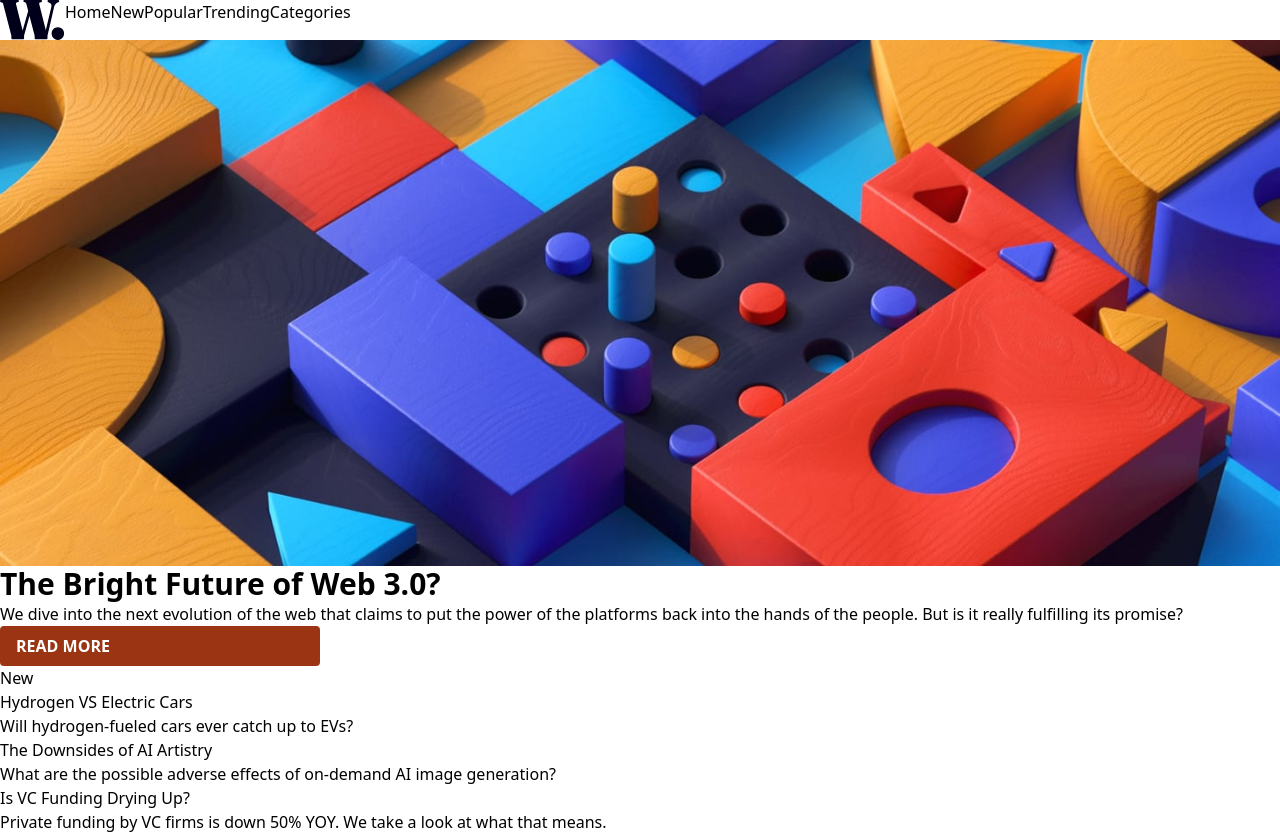
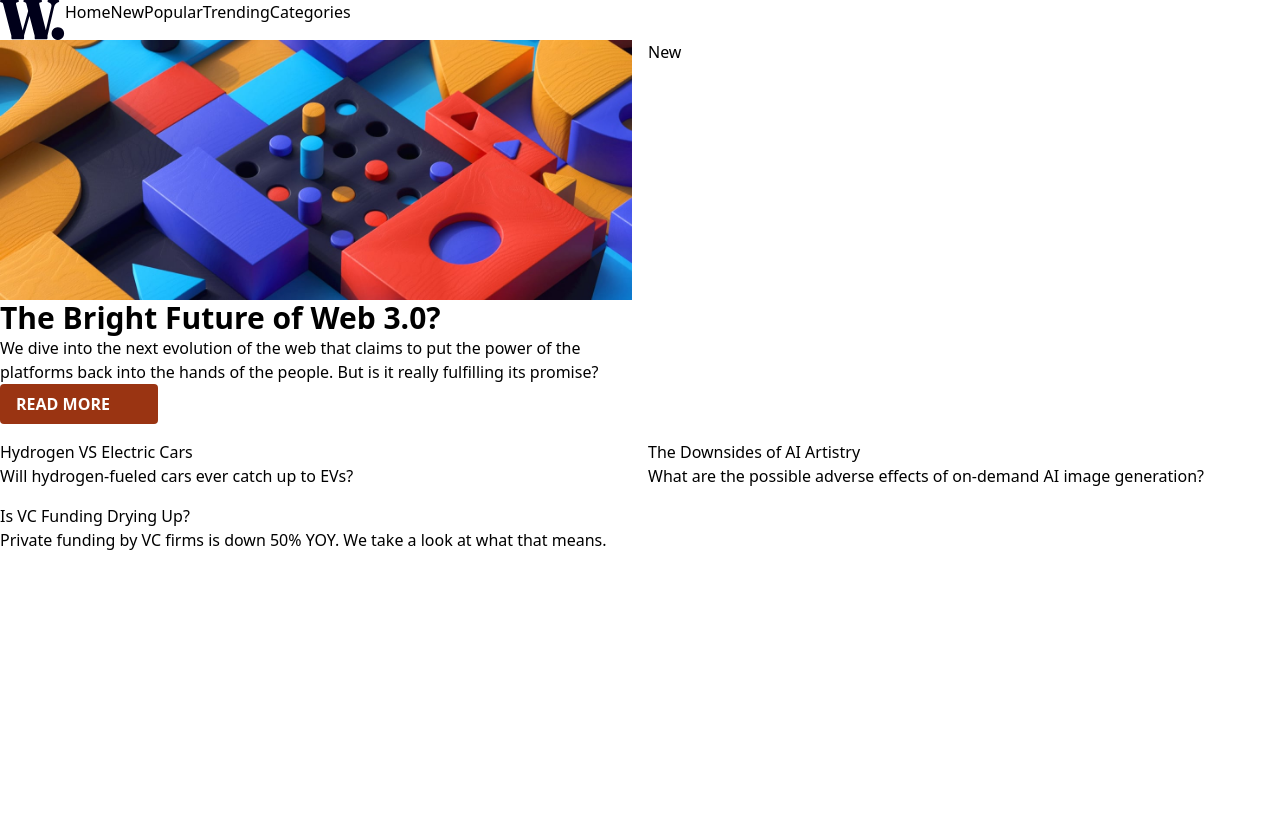
Before and after one commit to lavollmer/news-homepage, a React (Create React App) app: page / in a window 1280 px wide. After the commit the page ends 800 px from the top, so only its background shows below. Built offline with nearby package versions, Linux system fonts and the light colour scheme.

Commit message:
adding grid properties to components on app.js

```diff
--- a/src/App.js
+++ b/src/App.js
@@ -1,18 +1,20 @@
 import "./App.css"; // Import the App.css file
 import Icon from "./components/Icon"; //import the Icon component
 import NavBar from "./components/NavBar"; // Import the NavBar component
-import SplashPage from "./components/SplashPage";// Import the SplashPage component
+import SplashPage from "./components/SplashPage"; // Import the SplashPage component
 import NewSection from "./components/NewSection"; // Import the NewSection component
 
 function App() {
   return (
     <div>
       <div className="flex flex-row">
-        <Icon />
-        <NavBar />
+          <Icon />
+          <NavBar />
+        </div>
+      <div className="grid grid-cols-1 md:grid-cols-2 gap-4">
+        <SplashPage />
+        <NewSection />
       </div>
-      <SplashPage />
-      <NewSection />
     </div>
   );
 }
```
